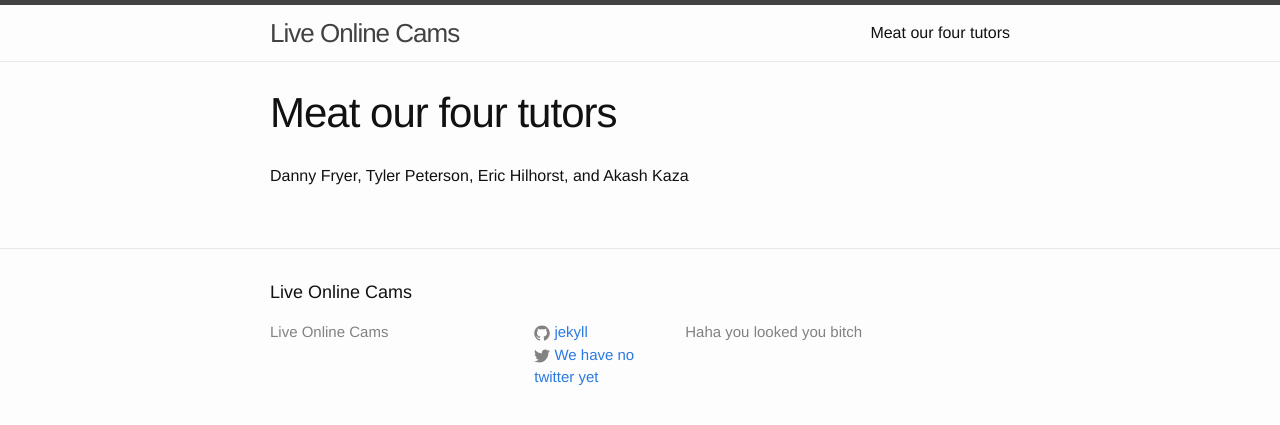
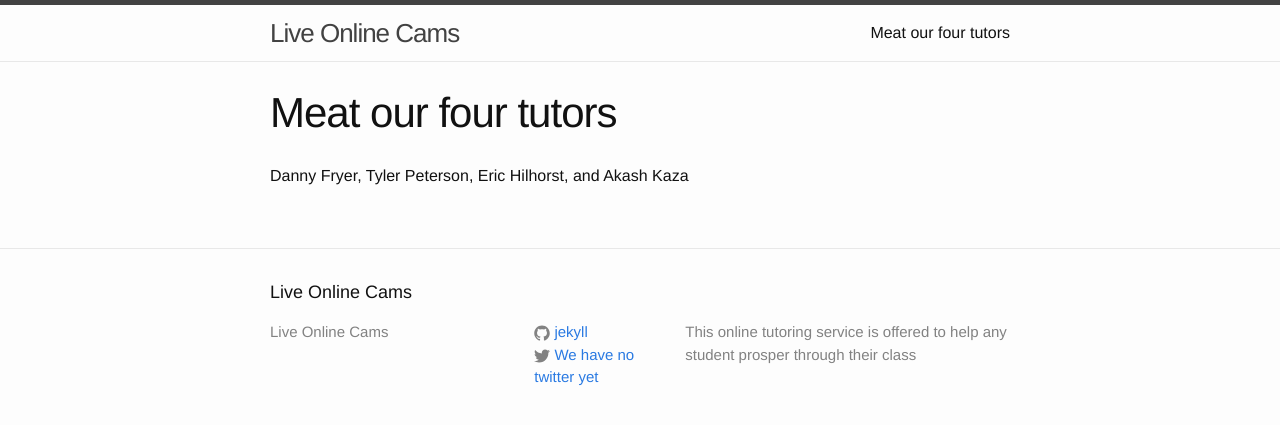
Before and after one commit to pepe454/pepe454.github.io, a Jekyll site: the page built from about.md, in a window 1280 px wide. Shown: the top 425 px of the page. Built offline with Jekyll 4.4.1, drawn with Linux system fonts in a browser that asks for light colours.

Commit message:
Update _config.yml

```diff
--- a/_config.yml
+++ b/_config.yml
@@ -9,7 +9,7 @@
 title: Live Online Cams
 mail_to: eric@hilhorst.us
 description: > # this means to ignore newlines until "baseurl:"
-  Haha you looked you bitch
+  This online tutoring service is offered to help any student prosper through their class
 baseurl: "" # the subpath of your site, e.g. /blog
 url: "http://yourdomain.com" # the base hostname & protocol for your site
 twitter_username: We have no twitter yet
```
